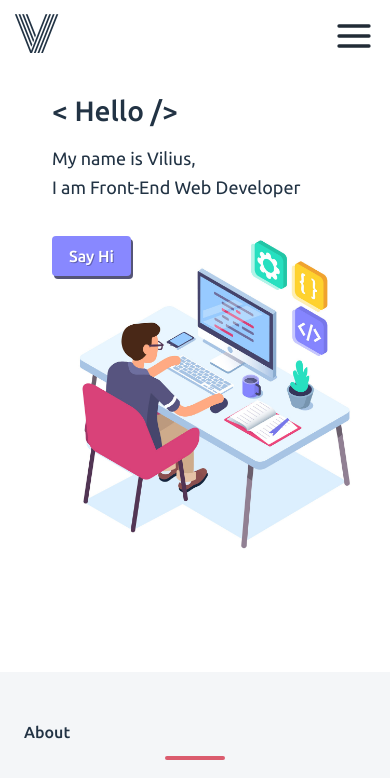
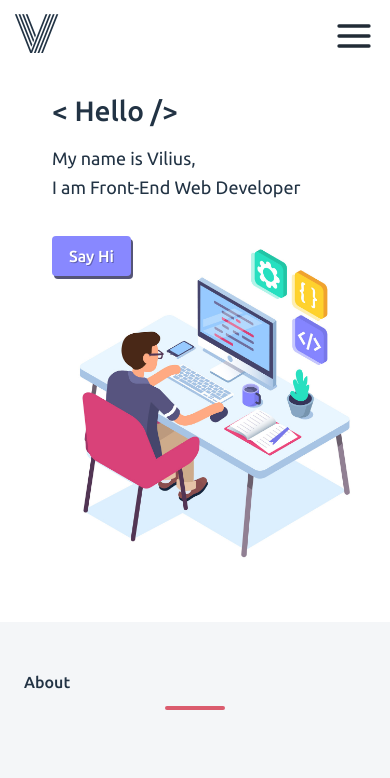
Before and after one commit to dzvilius/vilius-website, a Nuxt app: page / in a window 390 px wide. Shown: the top 778 px of the page. Built offline with nearby package versions, Linux system fonts and the light colour scheme.

Commit message:
change Header height for mobile device view

```diff
--- a/components/Header.vue
+++ b/components/Header.vue
@@ -41,9 +41,9 @@ $app-header-background-colour: #fff !default;
 .Hero {
   background-image: url('~assets/images/intro.jpg');
   background-size: auto 380px;
-  background-position: right 50%;
+  background-position: right 70%;
   background-repeat: no-repeat;
-  height: 600px;
+  height: 550px;
   position: relative;
   max-width: 600px;
   margin: 0 auto;
```
